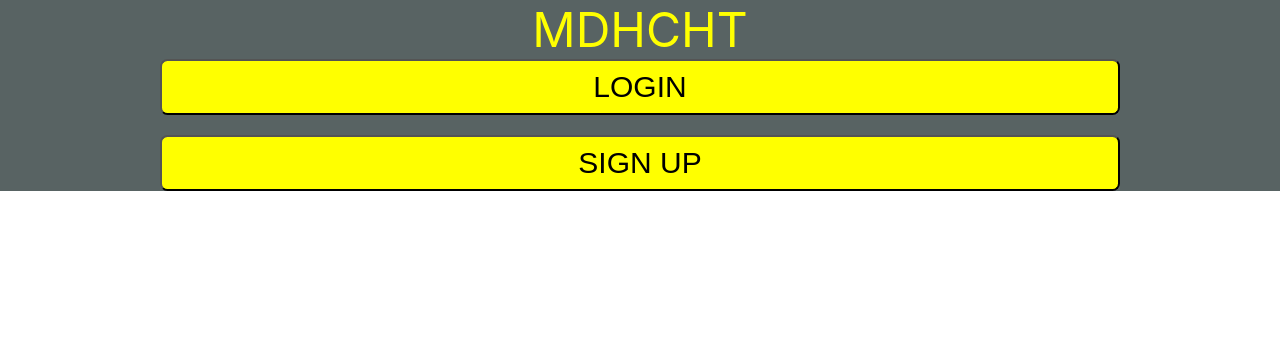
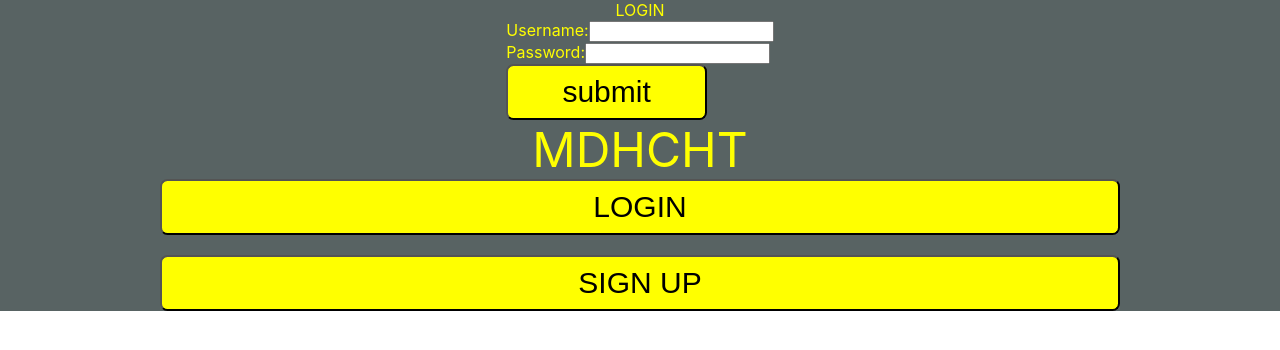
Before and after one commit to d1ndonlymdhe/mdhchat-client, a React (Create React App) app: page / in a window 1280 px wide. Both pictures are taken after a click on the button "LOGIN". Shown: the top 350 px of the page. Built offline with nearby package versions, Linux system fonts and the light colour scheme; no server answers.

Commit message:
login system bhayo

```diff
--- a/src/App.js
+++ b/src/App.js
@@ -47,10 +47,17 @@ export default function App() {
 function StartPage({}) {
   const [login, setLogin] = useState(false);
   const [signUp, setSignUp] = useState(false);
+  const [loggedIn, setLoggedIn] = useState(false);
+  const [username, setUsername] = useState("");
+  if (loggedIn) {
+    return <Main username={username}></Main>;
+  }
   return (
     <>
-      {/* {login || <Login></Login>} */}
-      {!signUp || <SignUp></SignUp>}
+      {!login || (
+        <Login setLoggedIn={setLoggedIn} setUserName={setUsername}></Login>
+      )}
+      {!signUp || <SignUp setSignUp={setSignUp} setLogin={setLogin}></SignUp>}
       <Title></Title>
       <button
         onClick={() => {
@@ -73,19 +80,31 @@ function StartPage({}) {
   );
 }
 
-function SignUp() {
+function Main({ username }) {
+  return <div>Main App</div>;
+}
+
+function Login({ setLoggedIn, setUserName }) {
   const usernameInput = useRef(null);
   const passwordInput = useRef(null);
   const handleSubmit = (e) => {
     e.preventDefault();
     const username = usernameInput.current.value;
     const password = passwordInput.current.value;
-    fetch(`http://${server}/signup?u=${username}`).then((res) => {
-      console.log(res);
-    });
+    fetch(`http://${server}/login?u=${username}&p=${password}`)
+      .then((data) => {
+        return data.json();
+      })
+      .then((res) => {
+        if (res.status == "ok") {
+          setUserName(username);
+          setLoggedIn(true);
+        }
+      });
   };
   return (
     <>
+      <div>LOGIN</div>
       <form onSubmit={handleSubmit}>
         <label htmlFor="username">Username:</label>
         <input
@@ -109,75 +128,49 @@ function SignUp() {
   );
 }
 
-// function StartPage({ socket, username, setUserName, roomCode, setRoomCode }) {
-//   const handleSubmit = (e) => {
-//     if (!(username == "username" || username == "")) {
-//       e.preventDefault();
-//       if (roomCode == 0 || roomCode == "") {
-//         socket.emit("create", username);
-//       } else {
-//         console.log("join signal sent");
-//         socket.emit("join", username, roomCode);
-//       }
-//     }
-//   };
-//   const isString = (str) => {
-//     if (str.length > 4) {
-//       return true;
-//     }
-//     const strArr = str.split("");
-//     for (let i = 0; i < str.length; i++) {
-//       if (
-//         !["0", "1", "2", "3", "4", "5", "6", "7", "8", "9"].includes(strArr[i])
-//       ) {
-//         return true;
-//       }
-//     }
-//     return false;
-//   };
-//   return (
-//     <div id="mainContainer">
-//       <Title></Title>
-//       <br />
-//       <div className="form">
-//         <form onSubmit={handleSubmit} id="inputForm">
-//           <input
-//             type="text"
-//             id="usernameInput"
-//             autoComplete="off"
-//             className="input"
-//             placeholder="Username"
-//             value={username}
-//             onChange={(e) => {
-//               setUserName(e.target.value);
-//             }}
-//             onFocus={(e) => {
-//               e.target.value = "";
-//             }}
-//           />
-//           <br />
-//           <input
-//             type="text"
-//             id="roomCodeInput"
-//             className="input"
-//             autoComplete="off"
-//             value={roomCode}
-//             placeholder="Room Code"
-//             onChange={(e) => {
-//               if (isString(e.target.value)) {
-//                 return false;
-//               }
-//               setRoomCode(e.target.value);
-//             }}
-//             onFocus={(e) => (e.target.value = "")}
-//           />
-//           <br />
-//           <button type="submit">Submit</button>
-//         </form>
-//       </div>
-//     </div>
-//   );
-// }
+function SignUp({ setSignUp, setLogin }) {
+  const usernameInput = useRef(null);
+  const passwordInput = useRef(null);
+  const handleSubmit = (e) => {
+    e.preventDefault();
+    const username = usernameInput.current.value;
+    const password = passwordInput.current.value;
+    fetch(`http://${server}/signup?u=${username}&p=${password}`)
+      .then((data) => {
+        return data.json();
+      })
+      .then((res) => {
+        if (res.status == "ok") {
+          setLogin(true);
+          setSignUp(false);
+        }
+      });
+  };
+  return (
+    <>
+      <div>Signup</div>
+      <form onSubmit={handleSubmit}>
+        <label htmlFor="username">Username:</label>
+        <input
+          name="username"
+          type="text"
+          autoComplete="off"
+          ref={usernameInput}
+        ></input>
+        <br />
+        <label htmlFor="password">Password:</label>
+        <input
+          name="password"
+          type="password"
+          autoComplete="off"
+          ref={passwordInput}
+        ></input>
+        <br />
+        <button type="submit">submit</button>
+      </form>
+    </>
+  );
+}
 
 function Chat({ socket, roomCode, username }) {
   const string = `room code = ${roomCode}`;
@@ -185,9 +178,7 @@ function Chat({ socket, roomCode, username }) {
   const [messages, setMessages] = useState([
     { from: username, msg: `${string}` },
   ]);
-  // useEffect(() => {
-  //   setMessages([]);
-  // }, []);
+
   const [msg, setMsg] = useState("");
   useEffect(() => {
     socket.on("msg", (res) => {
```
